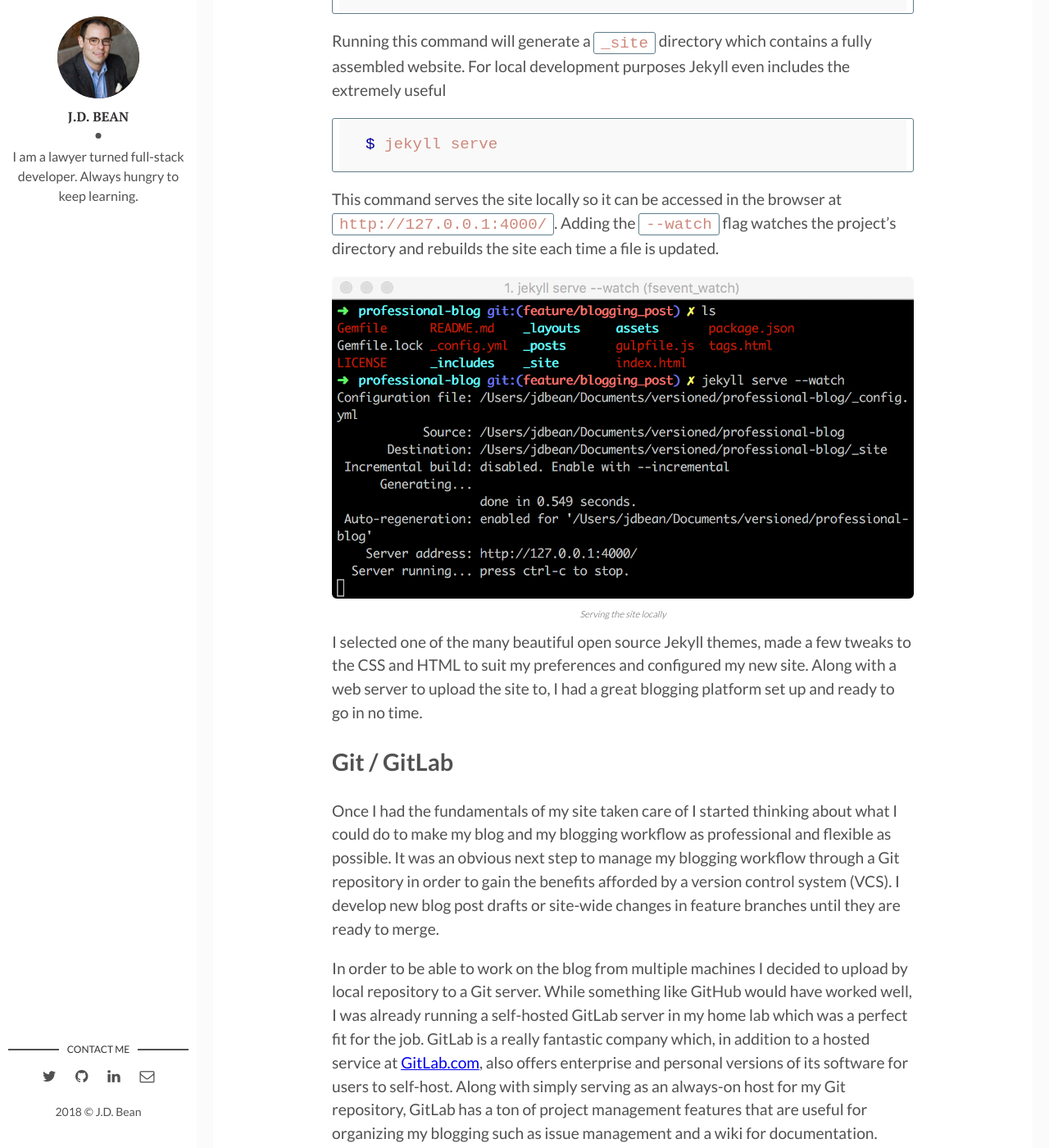
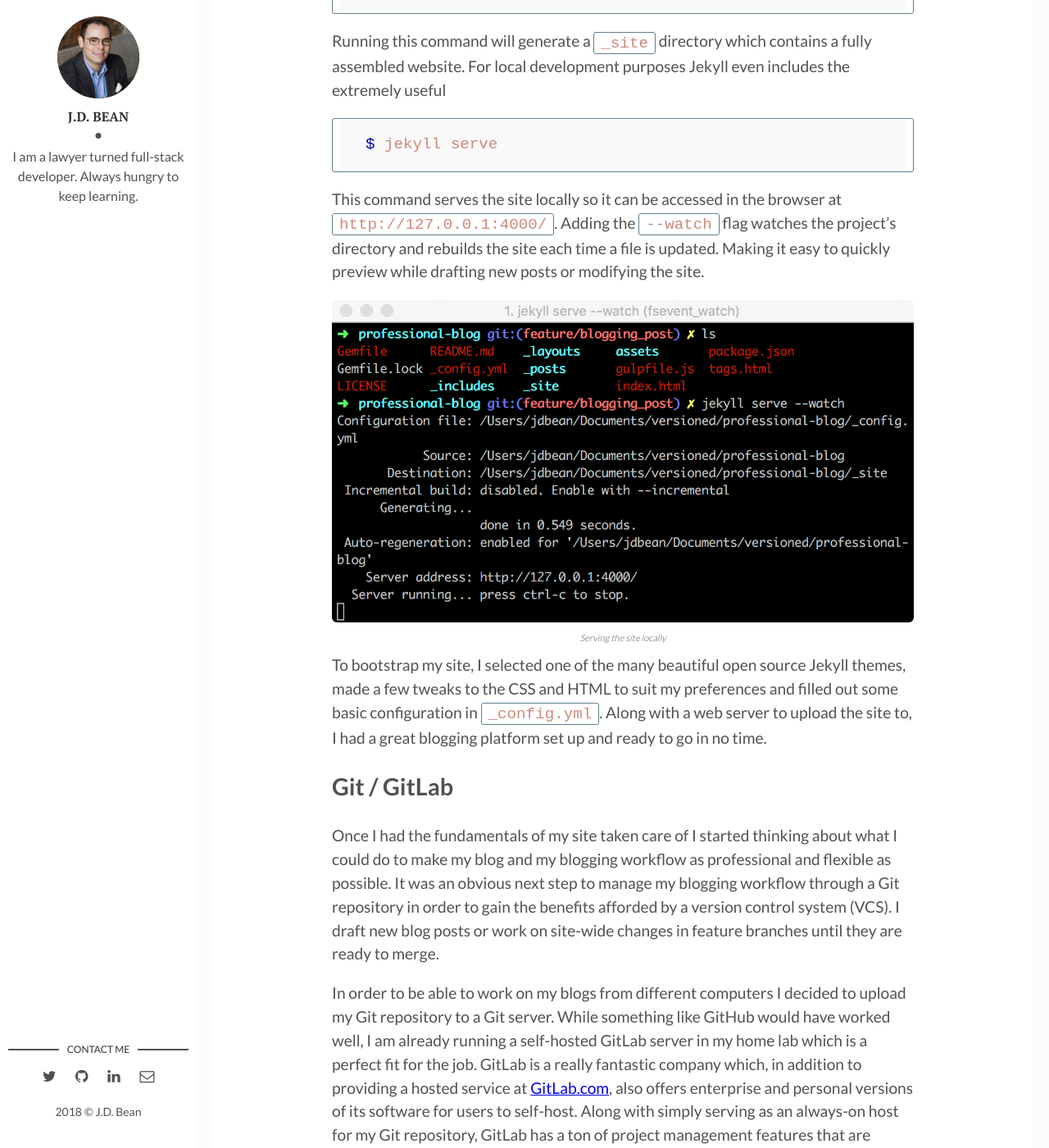
Before and after one commit to jdbean/blog-mirror, a Jekyll site: the page built from _posts/2018-03-29-blogging-workflow.md, in a window 1280 px wide and 1400 px high, scrolled down 1970 px. Shown: the whole window at 82% size. Built offline with Jekyll 4.4.1, drawn with Linux system fonts in a browser that asks for light colours; some of the changed text lies outside the part shown.

Commit message:
drafting

````diff
--- a/_posts/2018-03-29-blogging-workflow.md
+++ b/_posts/2018-03-29-blogging-workflow.md
@@ -11,10 +11,10 @@
 
 When I decided to start blogging my first order of business was to select which tools or platform I wanted to use for my blog.
 After asking around and doing some research I found that some of the most popular hosted blogging options were WordPress, SquareSpace, Medium, GitHub Pages, and Ghost.
-While I'm sure any of these tools would have worked well I couldn't help want to get my hands dirty setting up something of my own.
-I wanted to find a solution that was flexible and would give me the opportunity to do some deeper learning about software development, testing, and deployment.
+While I'm sure any of these tools would have worked well I couldn't shake the desire to get my hands dirty setting up something of my own.
+I wanted to find a solution that was flexible, lightweight, and would give me the opportunity to do some deeper learning about software development, testing, and deployment.
 
-After laying out my requirements and investigating some of my options I decided that I wanted to set up a blogging workflow using: [Jekyll], [Git], [GitLab], [Docker], [GitLab Runner], [Rsync], [SSH], and a Web server.
+After laying out my requirements and investigating some of my options I settled on a blogging workflow using: [Jekyll], [Git], [GitLab], [Docker], [GitLab Runner], [Rsync], [SSH], and a Web server.
 I could write a post about each of these tools individually but I want to focus this post on a high-level overview of how I integrated each component into my blogging workflow.
 
 [Jekyll]: https://jekyllrb.com
@@ -30,7 +30,7 @@
 Jekyll is probably the best known among the array of static site generators that have become popular over the last decade or so.
 Jekyll's popularity is, at least in part, due to its adoption by GitHub as the
 backend for its [GitHub Pages](https://pages.github.com) feature.
-Jekyll is written in Ruby and outputs a static website site from YAML configuration files, html templates, and markdown formatted posts, along with other assets such as javascript, fonts, and images.
+Jekyll is a Ruby program that outputs a static website site from YAML configuration files, html templates, and markdown formatted posts, along with other assets such as javascript, fonts, and images. It is super easy and extremely lightweight.
 
 ![Jekyll post in editor](/assets/img/jekyll_post_markdown.png)
 
@@ -53,25 +53,25 @@
 $ jekyll serve
 ```
 
-This command serves the site locally so it can be accessed in the browser at `http://127.0.0.1:4000/`. Adding the `--watch` flag watches the project's directory and rebuilds the site each time a file is updated.
+This command serves the site locally so it can be accessed in the browser at `http://127.0.0.1:4000/`. Adding the `--watch` flag watches the project's directory and rebuilds the site each time a file is updated. Making it easy to quickly preview while drafting new posts or modifying the site.
 
 ![Jekyll Build --Serve](/assets/img/jekyll-build.png)
 
 {:.image-caption}
 *Serving the  site locally*
 
-I selected  one of the many beautiful open source Jekyll themes, made a few tweaks to the CSS and HTML to suit my preferences and configured my new site.
+To bootstrap my site, I selected one of the many beautiful open source Jekyll themes, made a few tweaks to the CSS and HTML to suit my preferences and filled out some basic configuration in `_config.yml`.
 Along with a web server to upload the site to, I had a great blogging platform set up and ready to go in no time.
 
 ## Git / GitLab
 
 Once I had the fundamentals of my site taken care of I started thinking about what I could do to make my blog and my blogging workflow as professional and flexible as possible.
 It was an obvious next step to manage my blogging workflow through a Git repository in order to gain the benefits afforded by a version control system (VCS).
-I develop new blog post drafts or site-wide changes in feature branches until they are ready to merge.
+I draft new blog posts or work on site-wide changes in feature branches until they are ready to merge.
 
-In order to be able to work on the blog from multiple machines I decided to upload by local repository to a Git server.
-While something like GitHub would have worked well, I was already running a self-hosted GitLab server in my home lab which was a perfect fit for the job.
-GitLab is a really fantastic company which, in addition to a hosted service at [GitLab.com](https://gitlab.com), also offers enterprise and personal versions of its software for users to self-host.
+In order to be able to work on my blogs from different computers I decided to upload my Git repository to a Git server.
+While something like GitHub would have worked well, I am already running a self-hosted GitLab server in my home lab which is a perfect fit for the job.
+GitLab is a really fantastic company which, in addition to providing a hosted service at [GitLab.com](https://gitlab.com), also offers enterprise and personal versions of its software for users to self-host.
 Along with simply serving as an always-on host for my Git repository, GitLab has a ton of project management features that are useful for organizing my blogging such as issue management and a wiki for documentation.
 
 ![GitLab secret variables screen](/assets/img/gitlab-blog-repo.png)
@@ -188,13 +188,12 @@
   - master
 ```
 
-This file sets up three jobs for the repository which are executed by my GitLab Runner each time a commit is merged into a specified git branch such as master or develop.
-If a job fails, the merge request is rejected.
+While it can be a little overwhelming at first, this file was surprisingly easy to configure.
+The CI config sets up three types of jobs for the repository which are executed by my GitLab Runner each time a commit is merged into a specified git branch such as master or develop.
 
-
-The first job builds the site by cloning the repo into a new Docker container pre-configured with the necessary tools like Ruby and the Jekyll Gem, running `bundle install` and then running the Jekyll build command.
+The first job builds the site by cloning the repo into a new Docker container pre-configured with the necessary tools like Ruby and the Jekyll Gem. Once the site has been cloned, the job container runs `bundle install` and then runs the Jekyll build command.
 In order to speed up subsequent jobs, the installed Gems are cached between jobs so that they do not need to be downloaded from Rubygems.com and installed each and every time a job is run.
-If the build completes, the complete website is sent back GitLab where it can be reviewed and the next job is run.
+If the build completes, the complete website is sent back to GitLab for reference and the next job is run.
 
 The second job is the test job.
 This job spins up a new Docker Container but this time instead of building the site it runs the [HTMLProofer](https://github.com/gjtorikian/html-proofer) which runs a set of tests to validate the site's HTML such as checking for invalid links.
@@ -223,8 +222,8 @@
 The deploy job uses this data to configure SSH to securely access the site's remote web server and uses Rsync efficiently transmits any new or updated site files from the build process to the web server.
 
 Thanks to these jobs, when I merge feature branches into my remote development branch the site is built, validated, and deployed to a staging site automatically.
-Logs from the job are stored in Gitlab and I am alerted immediately via slack and email of any failures.
-Deploying to production is as simple as merging the development branch into master.
+Logs from the job are stored in Gitlab and I am alerted immediately of any failures via slack/email.
+Once I've reviewed my site in the staging environment, deploying to production is as simple as merging the development branch into master.
 
 ![Blog GitLab CI Pipelines](/assets/img/gitlab-jobs.png)
 
@@ -233,7 +232,7 @@
 
 ## Final Thoughts
 
-I think it's fair to say that my setup may be a bit over-engineered for the task at hand but it was a really fun experience to set up and let me practice some important skills and to learn more about using a few tools that I expect will come in handy as begin developing and deploying more complex applications.
+I think it's fair to say that my setup may be a bit over-engineered for the task at hand but it was a really fun experience to set up and gave me an excuse to practice some important skills and to learn more about using a few tools that I expect will come in handy as I begin developing and deploying more complex applications of my own.
 
 The toolchain I employ gives me the following benefits over some/all of the alternatives I considered:
 
@@ -241,10 +240,10 @@
   * An opportunity to learn about development and web technologies.
   * A reproducible and consistent build environment.
   * My site is lean and static.
-  * The ability to test my site and deploy it to a staging envrionment before deploying in to production.
+  * The ability to test my site and deploy it to a staging environment before deploying in to production.
   * Based entirely in plain text which allows me to utilize familiar development tools such as version control and editors.
   * The ability to write from any machine without the need to set up a local build environment.
   * A centralized and automated deployment process.
   * The satisfaction of "rolling-my-own".
 
-I'm very happy with set what I've set up. Now all I have to do is keep posting!
+I'm very happy with this site and my blogging process. Now all I have to do is keep posting!
````
Also changed, not shown: other parts of _posts/2018-03-29-blogging-workflow.md (+1 -1 lines).
